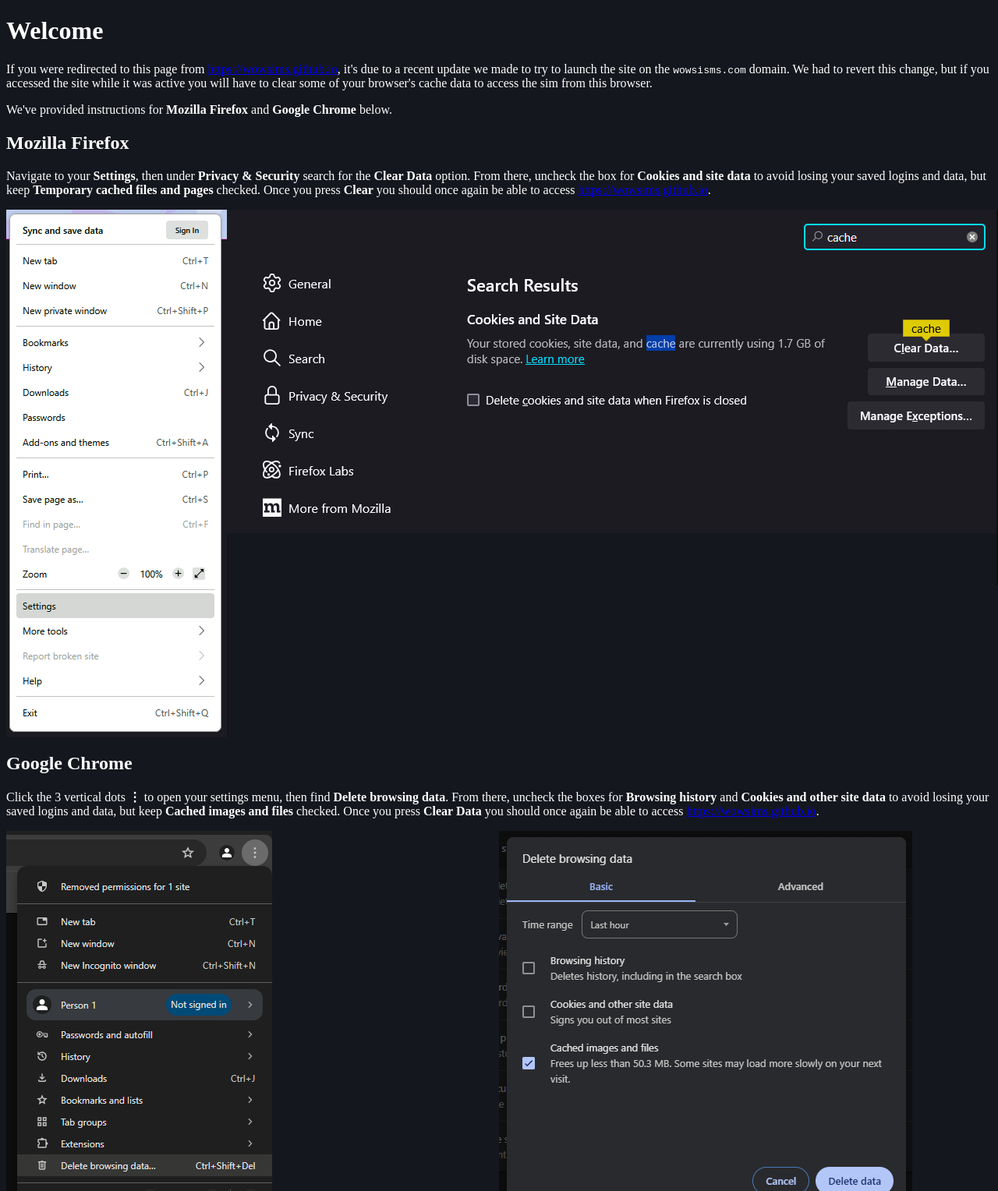
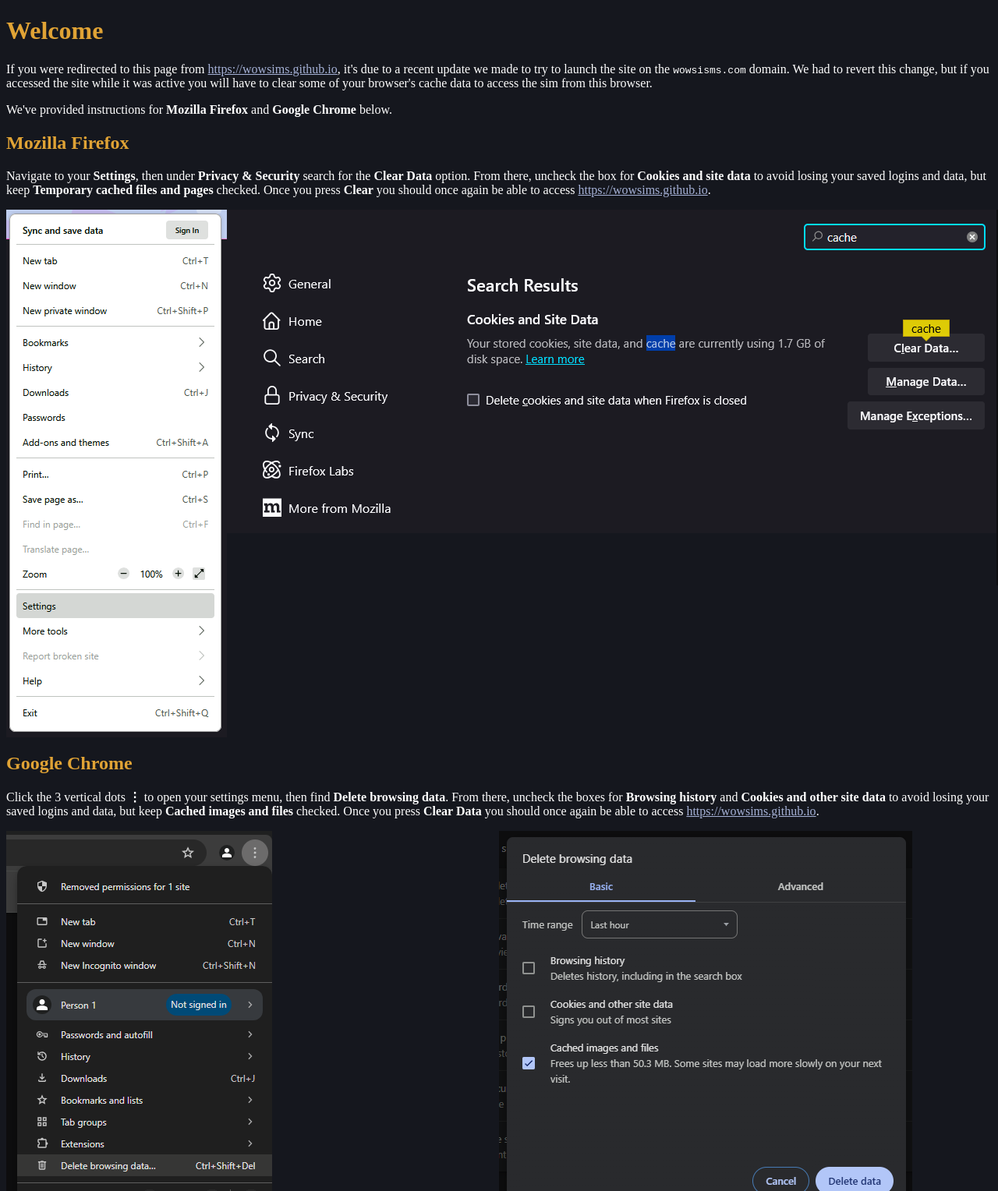
Before and after one commit to wowsims/tmp-wowsims-com, a plain HTML site: page index.html in a window 1280 px wide. Shown: the top 1528 px of the page at 78% size. Drawn offline with Linux system fonts and the light colour scheme.

Commit message:
add some color

```diff
--- a/index.html
+++ b/index.html
@@ -3,11 +3,12 @@
   <head> </head>
 
   <body style="background-color: #15171e; color: white">
-    <h1>Welcome</h1>
+    <h1 style="color: #e0a335">Welcome</h1>
     <p>
       If you were redirected to this page from
-      <a href="https://wowsims.github.io">https://wowsims.github.io</a>, it's
-      due to a recent update we made to try to launch the site on the
+      <a href="https://wowsims.github.io" style="color: #a5b1d6"
+        >https://wowsims.github.io</a
+      >, it's due to a recent update we made to try to launch the site on the
       <code>wowsisms.com</code> domain. We had to revert this change, but if you
       accessed the site while it was active you will have to clear some of your
       browser's cache data to access the sim from this browser.
@@ -16,7 +17,7 @@
       We've provided instructions for <b>Mozilla Firefox</b> and
       <b>Google Chrome</b> below.
     </p>
-    <h2>Mozilla Firefox</h2>
+    <h2 style="color: #e0a335">Mozilla Firefox</h2>
     <p>
       Navigate to your <b>Settings</b>, then under
       <b>Privacy & Security</b> search for the <b>Clear Data</b> option. From
@@ -24,14 +25,16 @@
       your saved logins and data, but keep
       <b>Temporary cached files and pages</b> checked. Once you press
       <b>Clear</b> you should once again be able to access
-      <a href="https://wowsims.github.io">https://wowsims.github.io</a>.
+      <a href="https://wowsims.github.io" style="color: #a5b1d6"
+        >https://wowsims.github.io</a
+      >.
     </p>
     <div style="display: grid; grid-template-columns: repeat(3, 1fr)">
       <img src="/public/firefox-1.png" />
       <img src="/public/firefox-2.png" />
       <img src="/public/firefox-3.png" />
     </div>
-    <h2>Google Chrome</h2>
+    <h2 style="color: #e0a335">Google Chrome</h2>
     <p>
       Click the 3 vertical dots <b>⋮</b> to open your settings menu, then find
       <b>Delete browsing data</b>. From there, uncheck the boxes for
@@ -39,7 +42,9 @@
       losing your saved logins and data, but keep
       <b>Cached images and files</b> checked. Once you press
       <b>Clear Data</b> you should once again be able to access
-      <a href="https://wowsims.github.io">https://wowsims.github.io</a>.
+      <a href="https://wowsims.github.io" style="color: #a5b1d6"
+        >https://wowsims.github.io</a
+      >.
     </p>
     <div style="display: grid; grid-template-columns: repeat(2, 1fr)">
       <img src="/public/chrome-1.png" />
```
